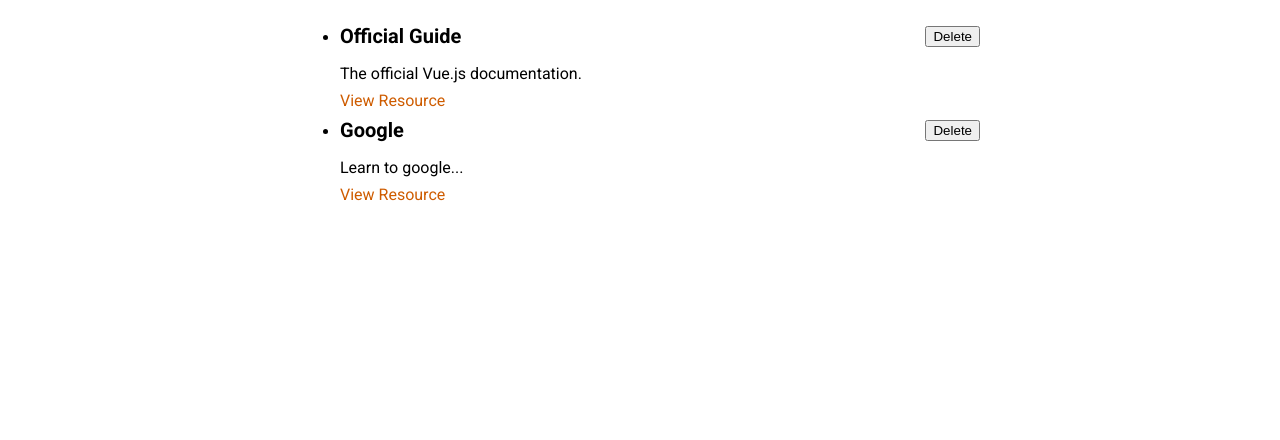
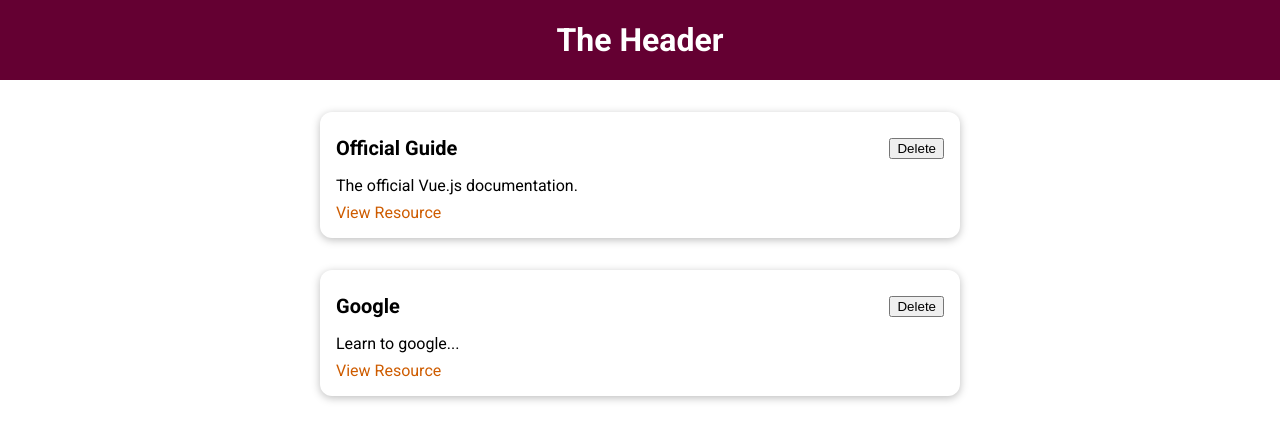
Before and after one commit to eyedent1ty/vue-course, a Vue app in the folder 10-the-learning-resource-app/: page / in a window 1280 px wide. Shown: the top 440 px of the page. Built offline with nearby package versions, Linux system fonts and the light colour scheme.

Commit message:
created header and base-card components

```diff
--- a/10-the-learning-resource-app/src/App.vue
+++ b/10-the-learning-resource-app/src/App.vue
@@ -1,13 +1,16 @@
 <template>
+  <the-header title="The Header"></the-header>
   <stored-resources :resources="storedResources"></stored-resources>
 </template>
 
 <script>
 import StoredResources from './components/learning-resources/StoredResources.vue';
+import TheHeader from './components/layouts/TheHeader.vue';
 
 export default {
   components: {
-    StoredResources
+    StoredResources,
+    TheHeader
   },
   data() {
     return {
--- a/10-the-learning-resource-app/src/assets/global.css
+++ b/10-the-learning-resource-app/src/assets/global.css
@@ -12,5 +12,6 @@
 }
 
 body {
+  margin: 0;
   font: normal 1rem Roboto, sans-serif;
 }
--- /dev/null
+++ b/10-the-learning-resource-app/src/components/UI/BaseCard.vue
@@ -0,0 +1,15 @@
+<template>
+  <div>
+    <slot></slot>
+  </div>
+</template>
+
+<style scoped>
+div {
+  border-radius: 12px;
+  box-shadow: 0 2px 8px rgba(0, 0, 0, 0.26);
+  padding: 1rem;
+  margin: 2rem auto;
+  max-width: 40rem;
+}
+</style>
--- /dev/null
+++ b/10-the-learning-resource-app/src/components/layouts/TheHeader.vue
@@ -0,0 +1,27 @@
+<template>
+  <header>
+    <h1>{{ title }}</h1>
+  </header>
+</template>
+
+<script>
+export default {
+  props: ['title']
+};
+</script>
+
+<style scoped>
+header {
+  width: 100%;
+  height: 5rem;
+  background-color: #640032;
+  display: flex;
+  justify-content: center;
+  align-items: center;
+}
+
+header h1 {
+  color: white;
+  margin: 0;
+}
+</style>
--- a/10-the-learning-resource-app/src/components/learning-resources/LearningResource.vue
+++ b/10-the-learning-resource-app/src/components/learning-resources/LearningResource.vue
@@ -1,15 +1,15 @@
 <template>
   <li>
-    <div>
+    <base-card>
       <header>
         <h3>{{ title }}</h3>
         <button>Delete</button>
       </header>
-    </div>
-    <p>{{ description }}</p>
-    <nav>
-      <a :href="link">View Resource</a>
-    </nav>
+      <p>{{ description }}</p>
+      <nav>
+        <a :href="link">View Resource</a>
+      </nav>
+    </base-card>
   </li>
 </template>
 
--- a/10-the-learning-resource-app/src/components/learning-resources/StoredResources.vue
+++ b/10-the-learning-resource-app/src/components/learning-resources/StoredResources.vue
@@ -21,3 +21,13 @@
   }
 };
 </script>
+
+<style scoped>
+ul {
+  list-style: none;
+  margin: 0;
+  padding: 0;
+  margin: auto;
+  max-width: 40rem;
+}
+</style>
--- a/10-the-learning-resource-app/src/main.js
+++ b/10-the-learning-resource-app/src/main.js
@@ -1,8 +1,11 @@
 import { createApp } from 'vue';
 import App from './App.vue';
+import BaseCard from './components/UI/BaseCard.vue';
 
-    import './assets/global.css';
+import './assets/global.css';
 
 const app = createApp(App);
 
+app.component('base-card', BaseCard)
+
 app.mount('#app');
```
